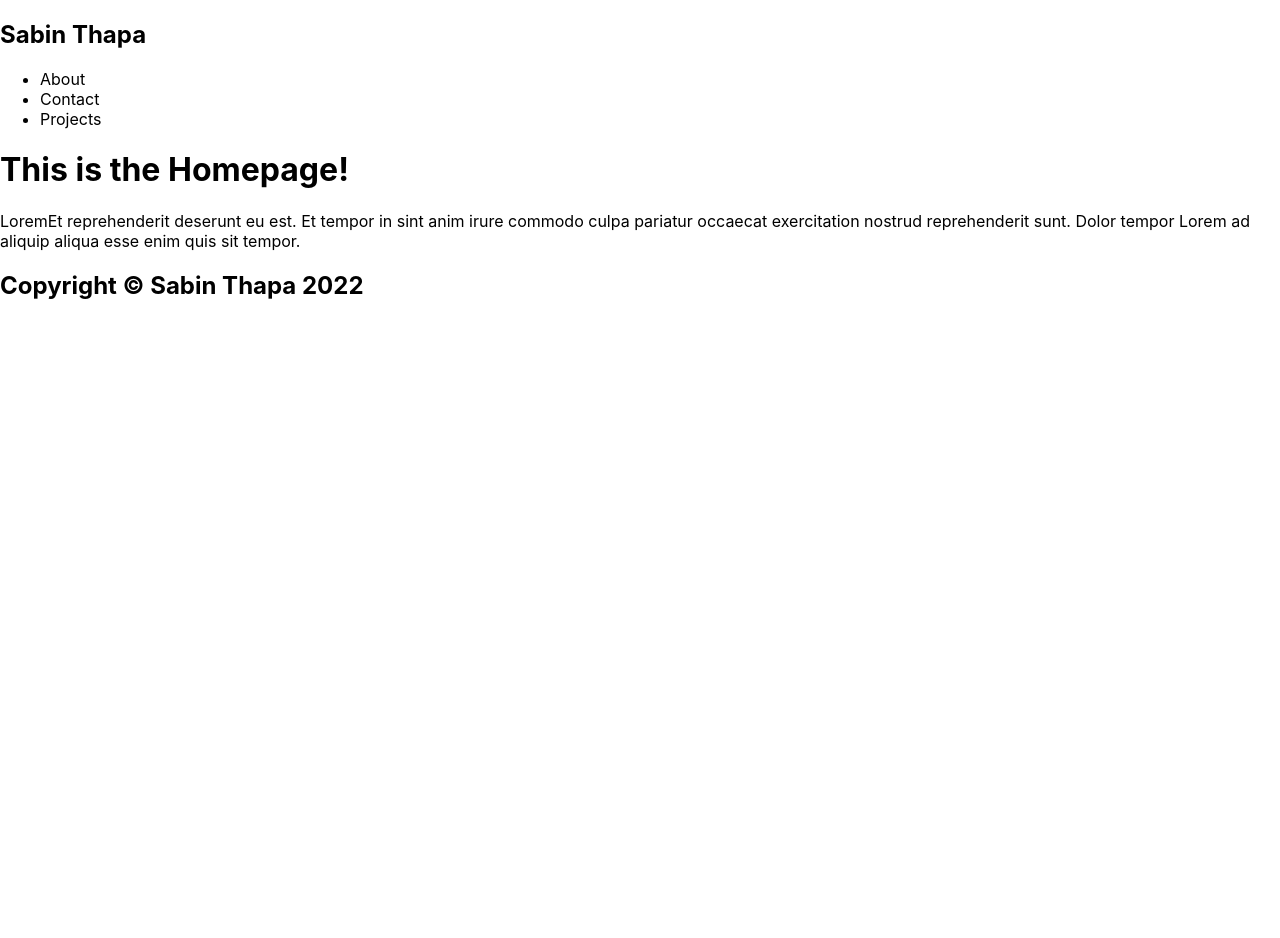
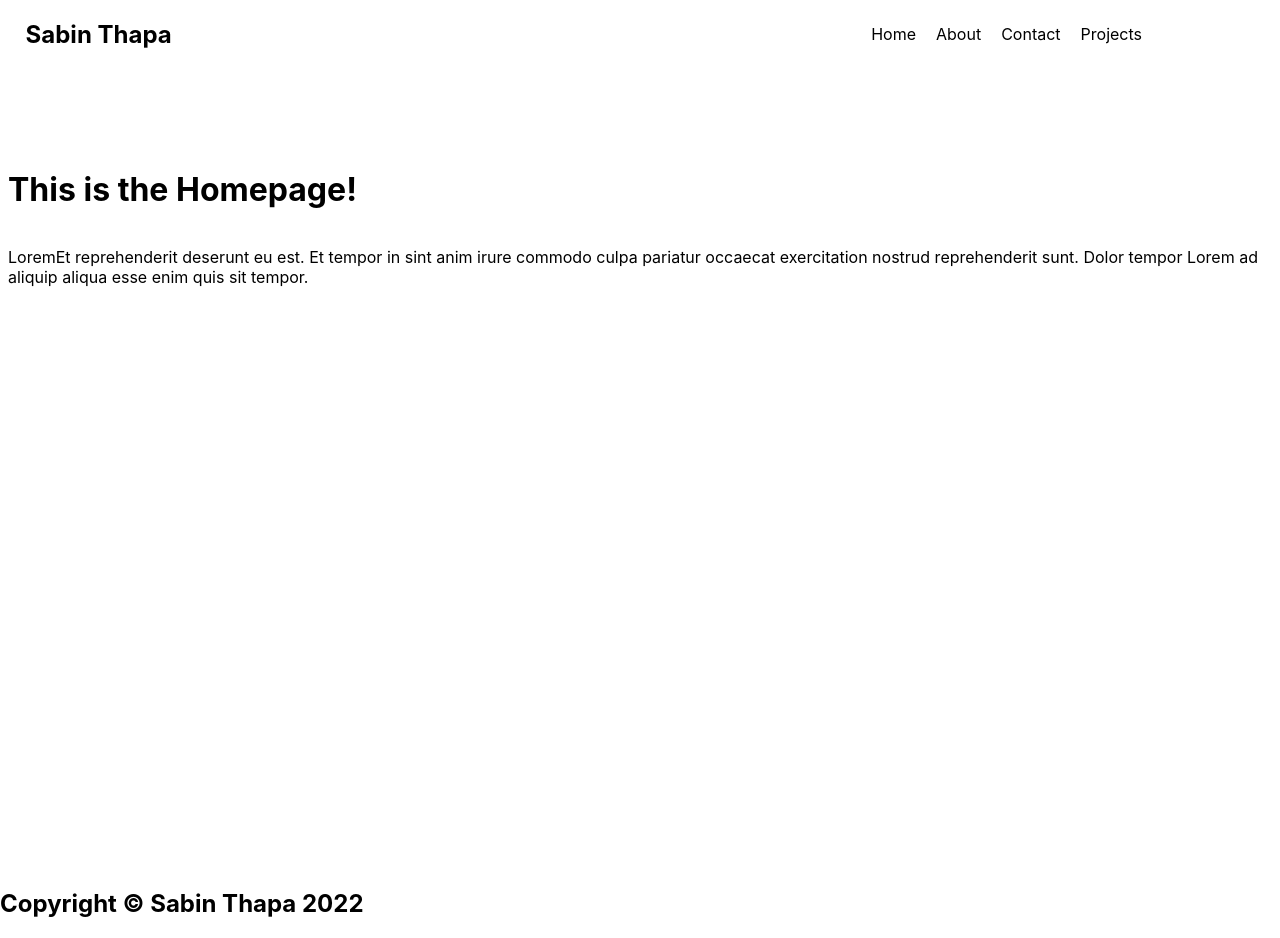
Before and after one commit to sabin-thapa/nextjs-2022, a Next.js app: page / in a window 1280 px wide. Before the commit the page ends 800 px from the top, so only its background shows below. Built offline with nearby package versions, Linux system fonts and the light colour scheme.

Commit message:
add basic nav styles

```diff
--- a/components/Navbar.js
+++ b/components/Navbar.js
@@ -1,27 +1,18 @@
 import Link from "next/link";
 import React from "react";
-
+import navStyles from "../styles/Navbar.module.css";
 const Navbar = () => {
   return (
-    <nav>
-      <div className="logo">
+    <nav className={navStyles.navbar}>
+      <div className={navStyles.logo}>
         <h1> Sabin Thapa</h1>
       </div>
-      <ul>
+      <ul className={navStyles.navItems}>
         <li>
-          <Link href="/about">
-            <a>About</a>
-          </Link>
-        </li>
-        <li>
-          <Link href="/contact">
-            <a>Contact</a>
-          </Link>
-        </li>
-        <li>
-          <Link href="/projects">
-            <a>Projects</a>
-          </Link>
+          <Link href="/">Home</Link>
+          <Link href="/about">About</Link>
+          <Link href="/contact">Contact</Link>
+          <Link href="/projects">Projects</Link>
         </li>
       </ul>
     </nav>
--- a/pages/index.js
+++ b/pages/index.js
@@ -1,16 +1,16 @@
-import Footer from "../components/Footer";
-import Navbar from "../components/Navbar";
-
+import HomeStyles from "../styles/Home.module.css";
 export default function Home() {
   return (
-    <div>
-      <h1>This is the Homepage!</h1>
-      <p>
-        {" "}
-        LoremEt reprehenderit deserunt eu est. Et tempor in sint anim irure
-        commodo culpa pariatur occaecat exercitation nostrud reprehenderit sunt.
-        Dolor tempor Lorem ad aliquip aliqua esse enim quis sit tempor.
-      </p>
+    <div className={HomeStyles.container}>
+      <div className={HomeStyles.main}>
+        <h1>This is the Homepage!</h1>
+        <p>
+          {" "}
+          LoremEt reprehenderit deserunt eu est. Et tempor in sint anim irure
+          commodo culpa pariatur occaecat exercitation nostrud reprehenderit
+          sunt. Dolor tempor Lorem ad aliquip aliqua esse enim quis sit tempor.
+        </p>
+      </div>
     </div>
   );
 }
--- a/styles/Home.module.css
+++ b/styles/Home.module.css
@@ -3,8 +3,6 @@
   padding: 0 0.5rem;
   display: flex;
   flex-direction: column;
-  justify-content: center;
-  align-items: center;
   height: 100vh;
 }
 
@@ -13,8 +11,8 @@
   flex: 1;
   display: flex;
   flex-direction: column;
-  justify-content: center;
-  align-items: center;
+  /* justify-content: center; */
+  /* align-items: center; */
 }
 
 .footer {
--- /dev/null
+++ b/styles/Navbar.module.css
@@ -0,0 +1,22 @@
+.navbar {
+  display: flex;
+  justify-content: space-between;
+}
+.logo {
+  margin-left: 2%;
+}
+
+.navbar ul {
+  display: flex;
+  justify-content: center;
+  align-items: center;
+  list-style: none;
+}
+
+.navbar ul li a {
+  margin: 5px 10px;
+}
+
+.navItems {
+  margin-right: 10%;
+}
```
